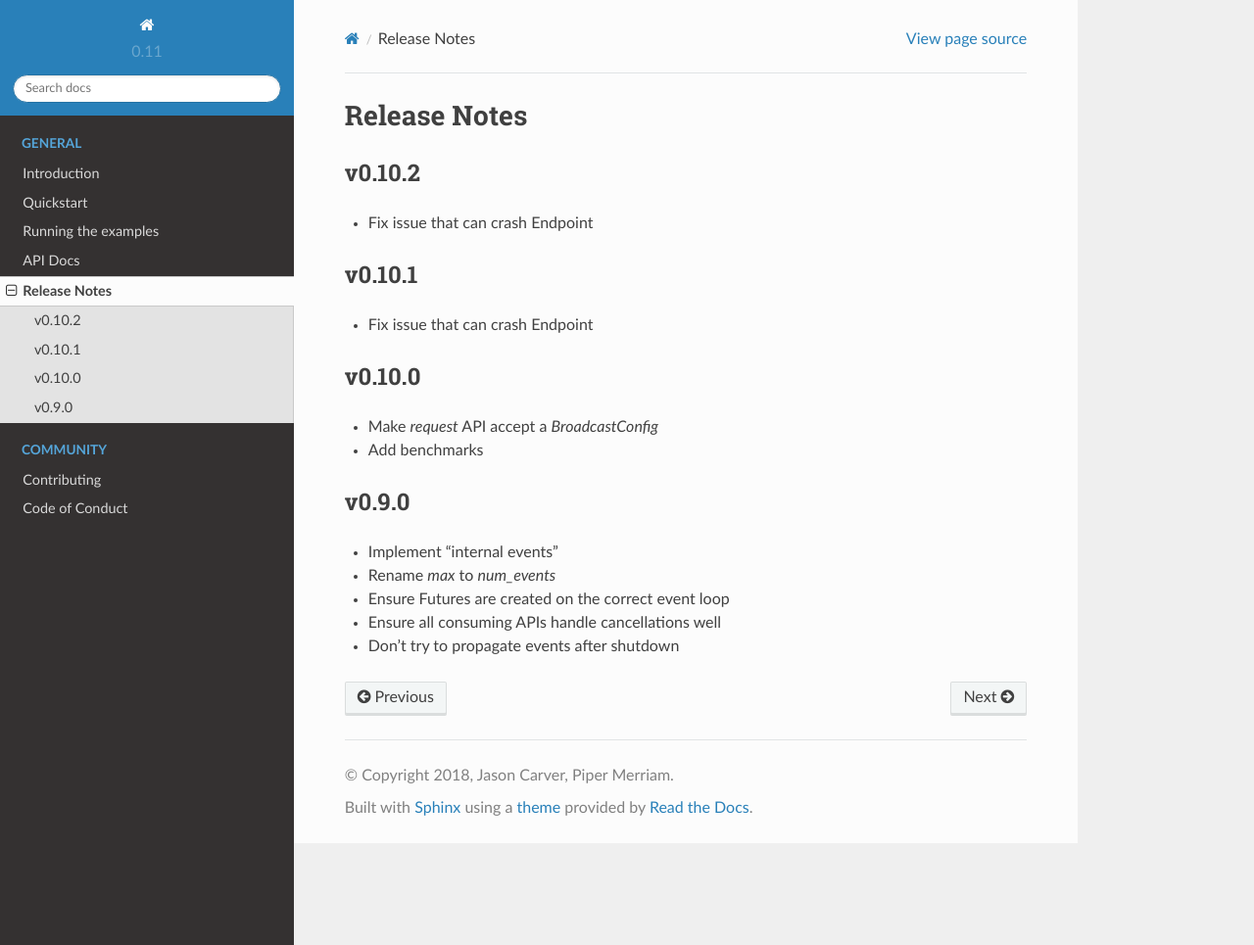
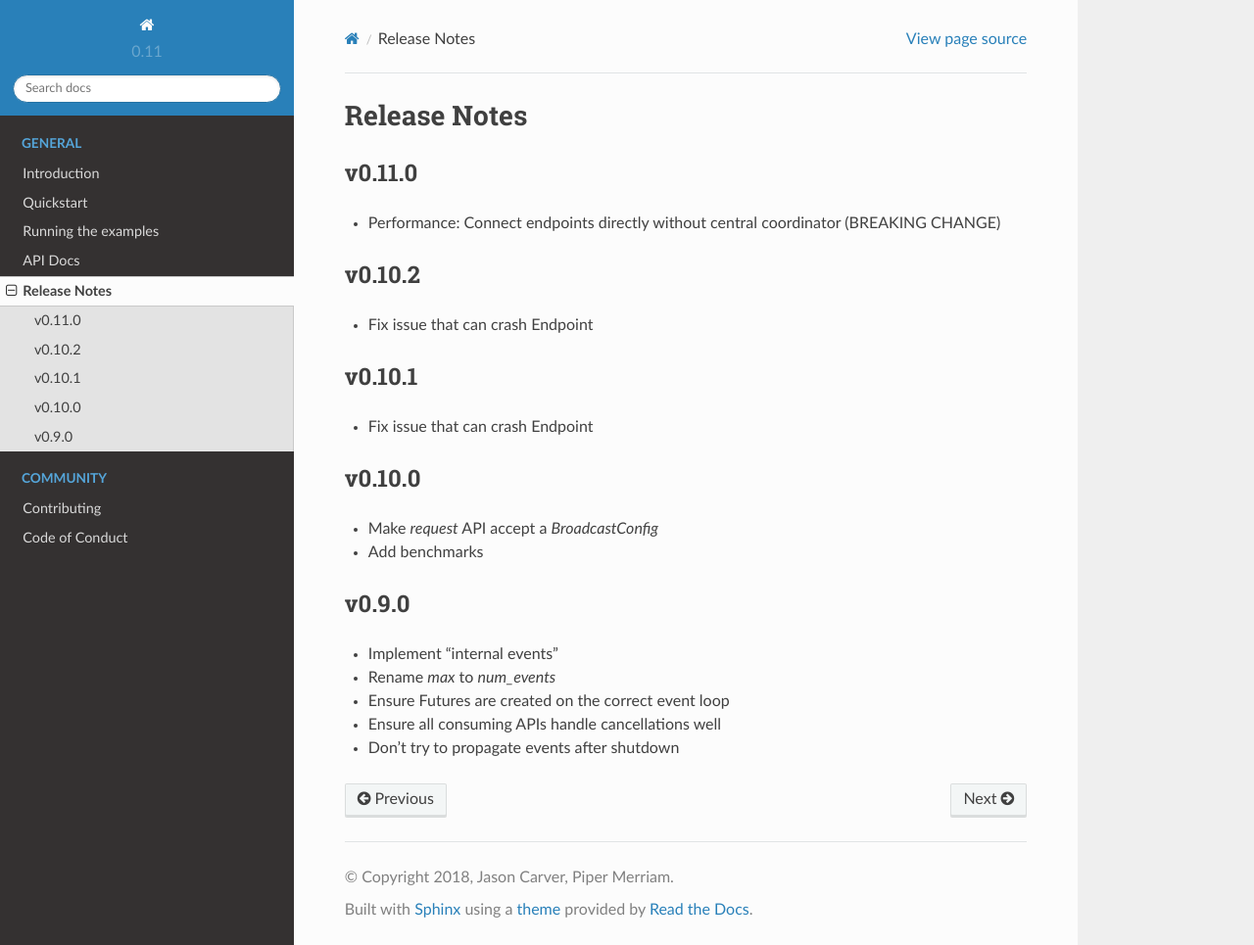
Before and after one commit to ethereum/lahja, a Sphinx documentation site: the page built from docs/release_notes.rst, in a window 1280 px wide and 965 px high. Shown: the whole window at 98% size. Built offline with Sphinx 7.4.7 and the Read the Docs theme 2.0.0, drawn with Linux system fonts in a browser that asks for light colours.

Commit message:
Prepare release notes for 0.11.0 release

```diff
--- a/docs/release_notes.rst
+++ b/docs/release_notes.rst
@@ -1,5 +1,10 @@
 Release Notes
 =============
+
+v0.11.0
+-------
+
+- Performance: Connect endpoints directly without central coordinator (BREAKING CHANGE)
 
 v0.10.2
 -------
```
